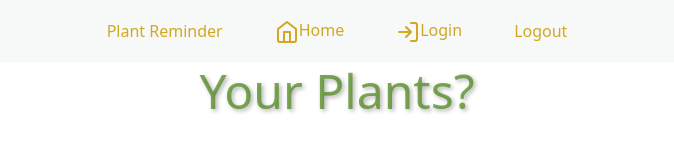
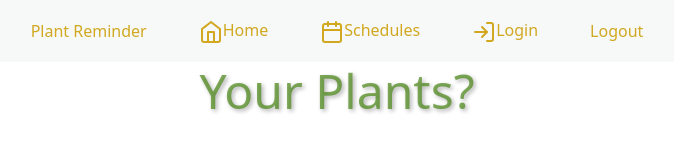
Before and after one commit to Emmanuel0124/plant-care-frontend, a React (Vite) app: page / in a window 1280 px wide. Shown: the top 149 px of the page, without its empty margins (303-977 px from the left). Built offline with nearby package versions, Linux system fonts and the light colour scheme; no server answers.

Commit message:
add schedules to navbar with icon

```diff
--- /dev/null
+++ b/src/CalendarIcon.jsx
@@ -0,0 +1,7 @@
+import React from "react";
+
+const CalendarIcon = () => (
+  <svg xmlns="http://www.w3.org/2000/svg" width="24" height="24" viewBox="0 0 24 24" fill="none" stroke="currentColor" strokeWidth="2" strokeLinecap="round" strokeLinejoin="round" className="feather feather-calendar"><rect x="3" y="4" width="18" height="18" rx="2" ry="2"></rect><line x1="16" y1="2" x2="16" y2="6"></line><line x1="8" y1="2" x2="8" y2="6"></line><line x1="3" y1="10" x2="21" y2="10"></line></svg>
+);
+
+export default CalendarIcon;
--- a/src/Header.jsx
+++ b/src/Header.jsx
@@ -3,6 +3,7 @@
 import './header.css';
 import HomeIcon from "./HomeIcon";
 import LoginIcon from "./LoginIcon";
+import CalendarIcon from "./CalendarIcon";
 // import LogoutIcon from "./LogoutIcon";
 
 export function Header() {
@@ -22,6 +23,12 @@
             </a>
           </li>
           <li className="nav-item">
+            <a className="nav-link" aria-current="page" href="/schedules">
+              <CalendarIcon className="icon" />
+              Schedules
+            </a>
+          </li>
+          <li className="nav-item">
             <a className="nav-link" href="/Login">
               <LoginIcon className="icon" />
               Login
```
